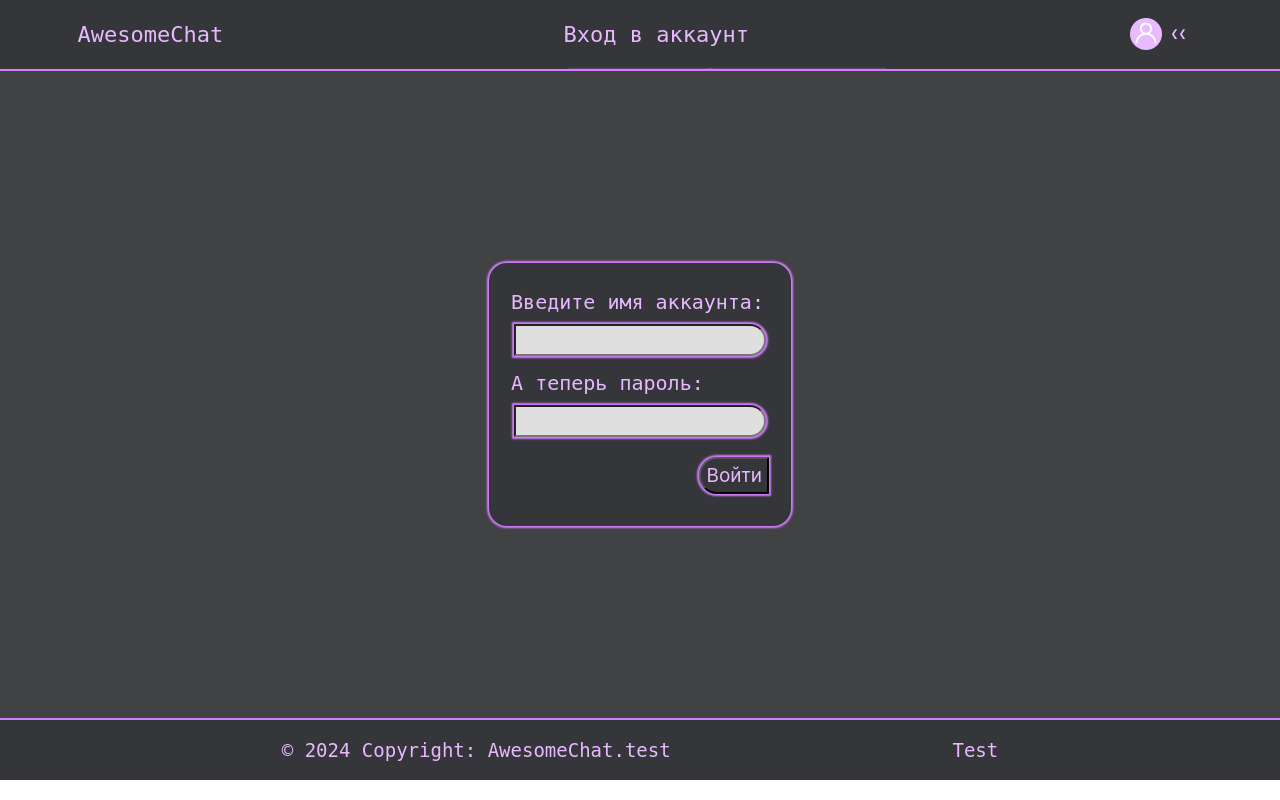
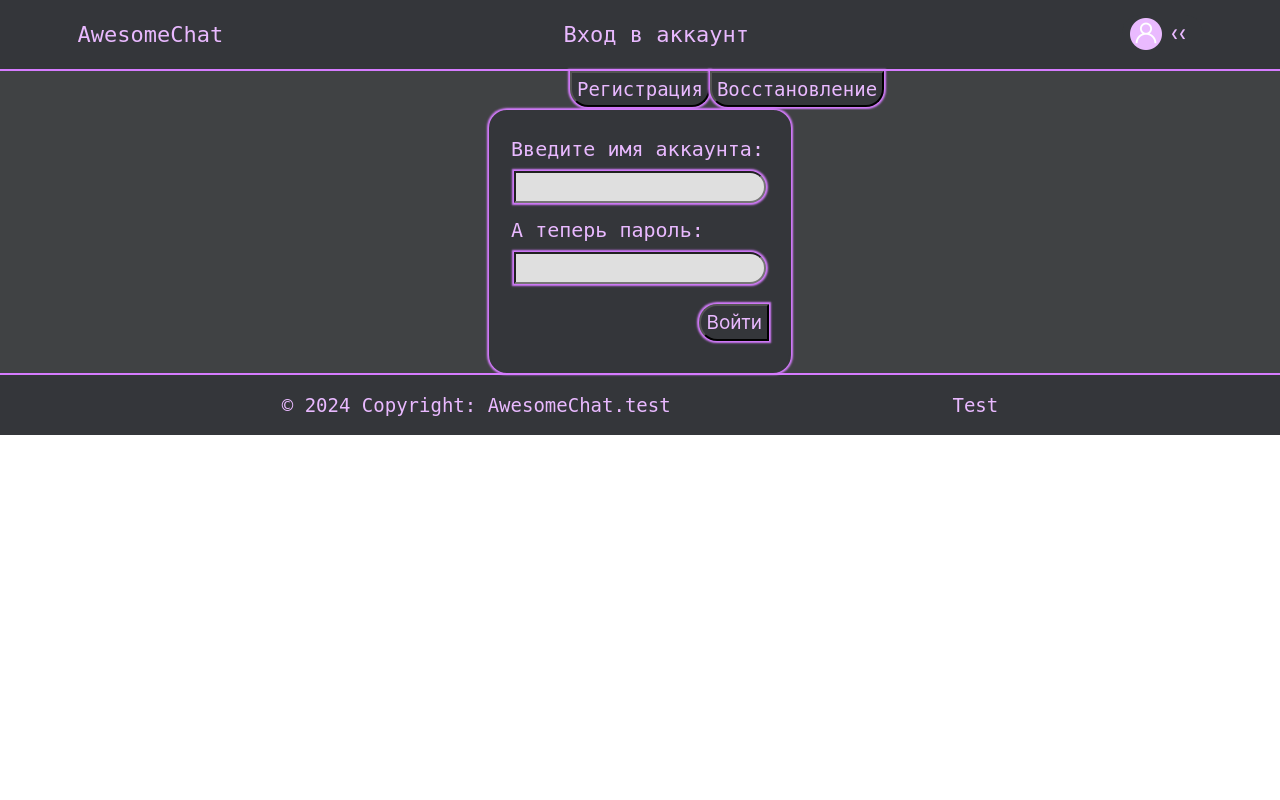
Before and after one commit to Marator2K07/Web-chat, a React (Create React App) app in the folder frontend/: page / in a window 1280 px wide. Built offline with nearby package versions, Linux system fonts and the light colour scheme.

Commit message:
Более логичный и правильный дизайн для компонента навигации.

```diff
--- a/frontend/src/App.css
+++ b/frontend/src/App.css
@@ -16,11 +16,9 @@
   --error_color: rgb(223, 104, 129);
 
   --top_block_height: auto;
-  --top_block_width: 100%;
-  --top_block_offset: -36.3px;
 
-  --main_block_height: 80.95vh;
-  --main_block_width: 100vw;
+  --navigation_bottom_padding: 3px;
+  --navigation_height: auto;
 
   --down_block_height: auto;
   --down_block_width: 100%;
--- a/frontend/src/components/Collection/NavigationCollection/NavigationCollection.module.css
+++ b/frontend/src/components/Collection/NavigationCollection/NavigationCollection.module.css
@@ -1,7 +1,9 @@
 .NavigationCollection {
+    background-color: var(--background_main_color);
     display: flex;
     flex-direction: row;
     align-items: center;
     justify-content: center;
-    margin-bottom: var(--top_block_offset);
+    height: var(--navigation_height);
+    padding-bottom: var(--navigation_bottom_padding);
 }
```
